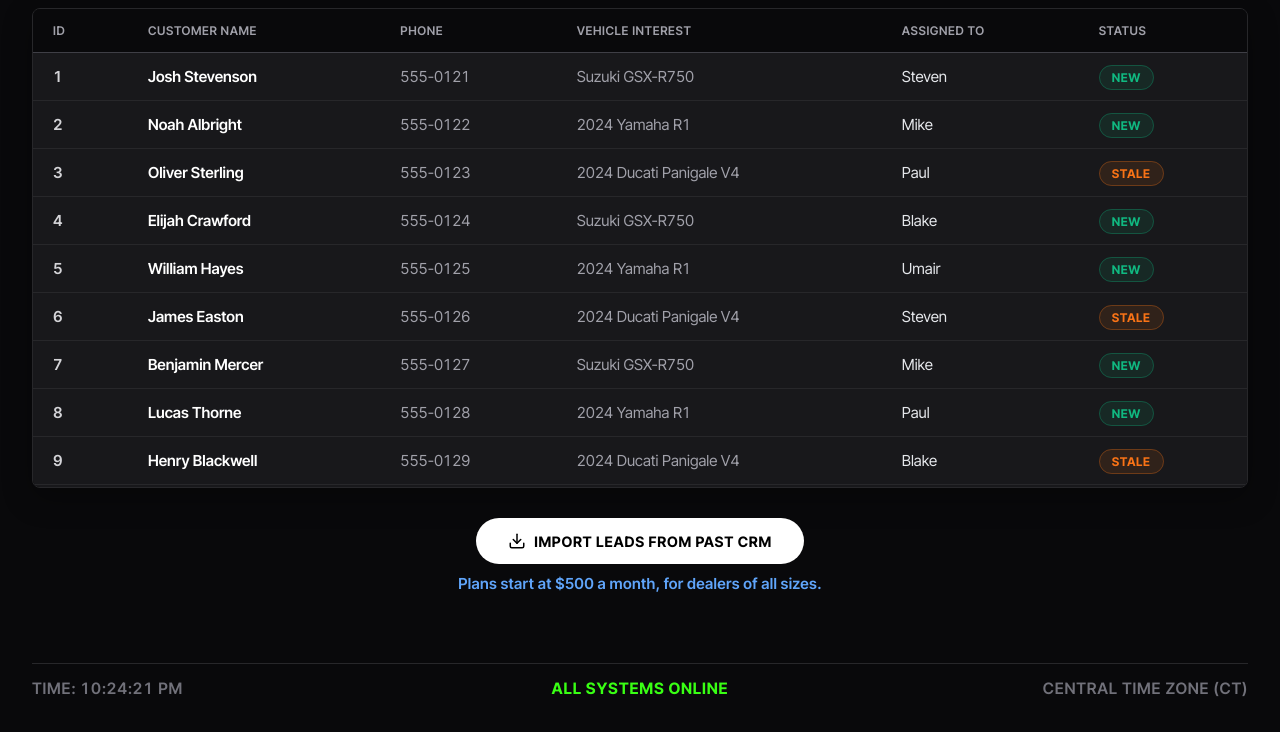
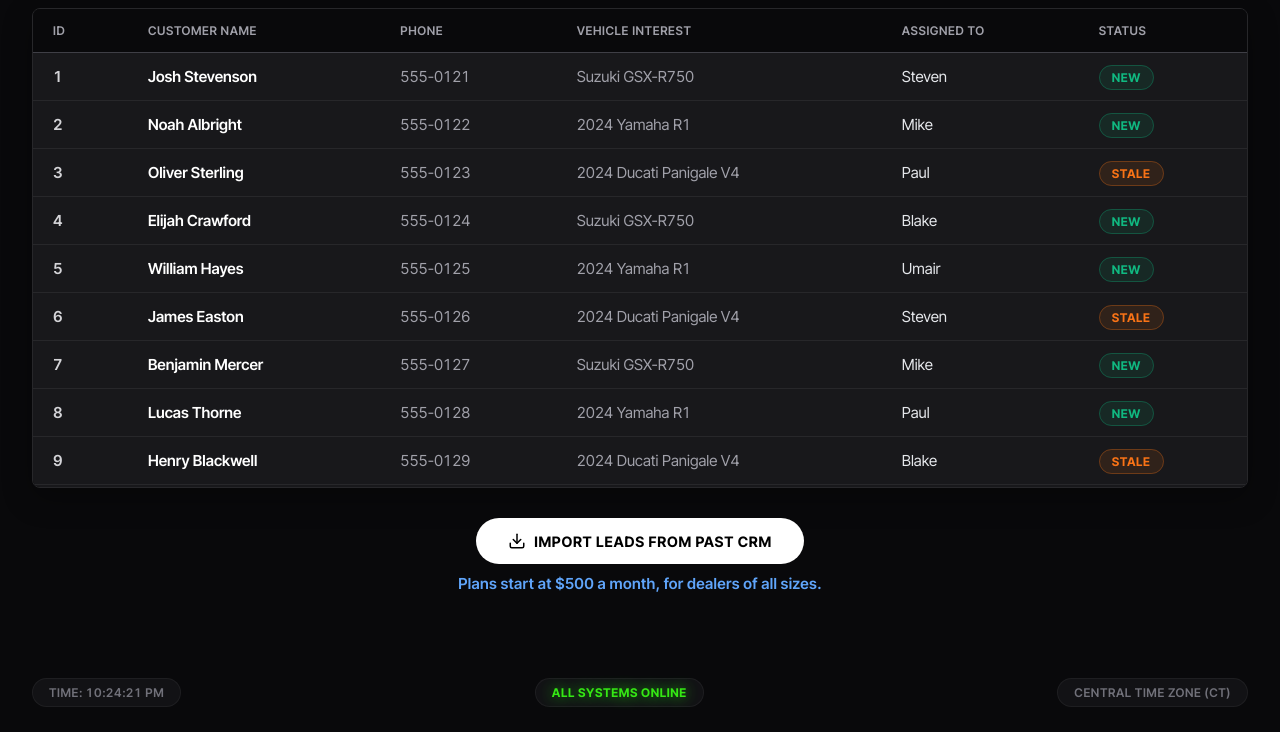
Before and after one commit to zeditor504/CRM, a plain HTML site: page index.html in a window 1280 px wide. Shown: the part 193-925 px from the top of the page. Drawn offline with Linux system fonts and the light colour scheme.

Commit message:
Update index.html

```diff
--- a/index.html
+++ b/index.html
@@ -111,15 +111,36 @@
             letter-spacing: 0.02em;
         }
 
+        /* NEW FOOTER LAYOUT */
         footer {
             display: flex; justify-content: space-between; align-items: center;
-            margin-top: auto; font-size: 11.8pt; color: #a1a1aa; font-weight: 600;
-            padding-bottom: 4px; border-top: 1px solid #27272a; padding-top: 15px;
-            text-transform: uppercase; letter-spacing: 0.05em;
+            margin-top: auto; padding-bottom: 5px; padding-top: 15px;
         }
-        .footer-left { flex: 1; text-align: left; color: #71717a; font-variant-numeric: tabular-nums; }
-        .footer-center { flex: 1; text-align: center; color: #39FF14; font-weight: 700; }
-        .footer-right { flex: 1; text-align: right; color: #71717a; }
+
+        .footer-pill {
+            background-color: rgba(24, 24, 27, 0.7); /* Subtle isolated background */
+            border: 1px solid rgba(255, 255, 255, 0.05);
+            border-radius: 100px;
+            padding: 6px 16px;
+            font-size: 12px !important; /* Strict 12px */
+            font-weight: 600;
+            text-transform: uppercase;
+            letter-spacing: 0.05em;
+        }
+
+        .footer-left { color: #71717a; font-variant-numeric: tabular-nums; font-family: monospace, sans-serif; }
+        .footer-center { color: #39FF14; font-weight: 700; }
+        .footer-right { color: #71717a; }
+
+        #system-status {
+            animation: statusFade 3s ease-in-out infinite;
+        }
+
+        @keyframes statusFade {
+            0% { opacity: 0.6; text-shadow: 0 0 8px rgba(57, 255, 20, 0.3); }
+            50% { opacity: 1; text-shadow: 0 0 15px rgba(57, 255, 20, 0.8), 0 0 25px rgba(57, 255, 20, 0.4); }
+            100% { opacity: 0.6; text-shadow: 0 0 8px rgba(57, 255, 20, 0.3); }
+        }
 
         .table-container::-webkit-scrollbar { height: 8px; width: 8px; }
         .table-container::-webkit-scrollbar-track { background: #09090b; }
@@ -163,9 +184,9 @@
     </div>
 
     <footer>
-        <div class="footer-left" id="live-clock">Time: --:--:--</div>
-        <div class="footer-center">All Systems Online</div>
-        <div class="footer-right">Central Time Zone (CT)</div>
+        <div class="footer-pill footer-left" id="live-clock">Time: --:--:--</div>
+        <div class="footer-pill footer-center"><span id="system-status">All Systems Online</span></div>
+        <div class="footer-pill footer-right">Central Time Zone (CT)</div>
     </footer>
 
     <script>
```
